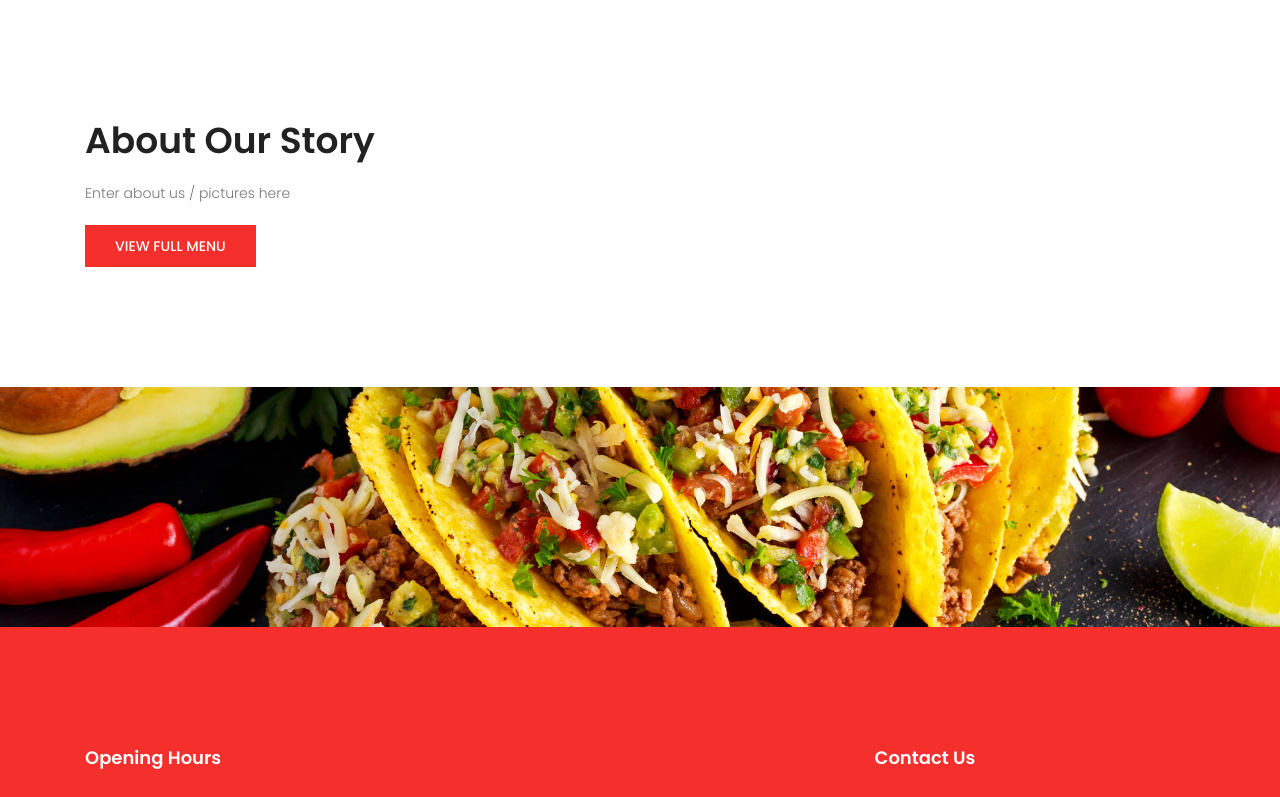
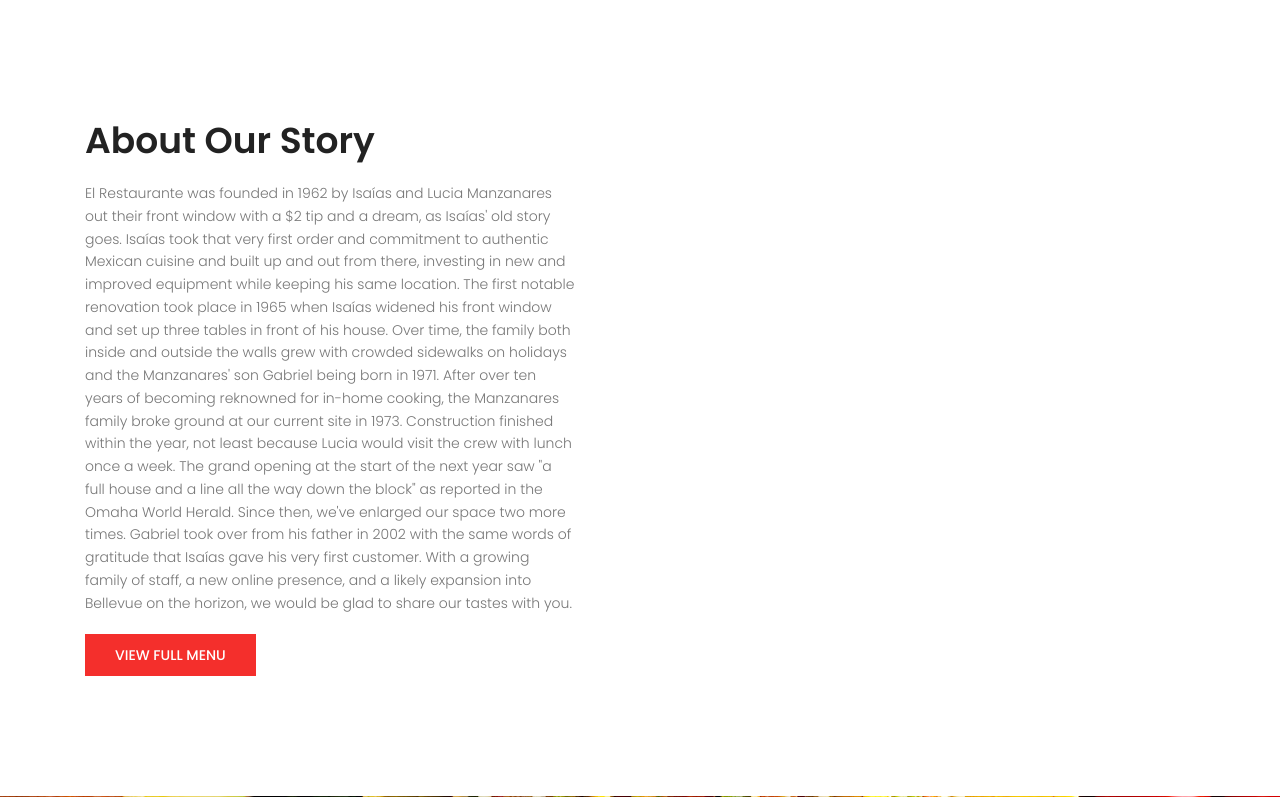
Before and after one commit to JustinRobbins7/DigitalSynergyGP, a Flask app: page /aboutus in a window 1280 px wide. Shown: the part 442-1239 px from the top of the page. Run offline with Flask 2, Linux system fonts and the light colour scheme; some libraries are stand-ins or nearby versions.

Commit message:
Adding 'About Us'

```diff
--- a/WebApp/WebApp/templates/aboutus.html
+++ b/WebApp/WebApp/templates/aboutus.html
@@ -79,7 +79,18 @@
 						<div class="col-lg-6 home-about-left">
 							<h1>About Our Story</h1>
 							<p>
-								Enter about us / pictures here
+								El Restaurante was founded in 1962 by Isaías and Lucia Manzanares out their front window with a $2 tip and a dream, as Isaías' old story goes.
+								Isaías took that very first order and commitment to authentic Mexican cuisine and built up and out from there, investing in new and improved equipment while keeping his same location.
+
+								The first notable renovation took place in 1965 when Isaías widened his front window and set up three tables in front of his house.
+								Over time, the family both inside and outside the walls grew with crowded sidewalks on holidays and the Manzanares' son Gabriel being born in 1971.
+
+								After over ten years of becoming reknowned for in-home cooking, the Manzanares family broke ground at our current site in 1973.
+								Construction finished within the year, not least because Lucia would visit the crew with lunch once a week.
+								The grand opening at the start of the next year saw "a full house and a line all the way down the block" as reported in the Omaha World Herald.
+
+								Since then, we've enlarged our space two more times. Gabriel took over from his father in 2002 with the same words of gratitude that Isaías gave his very first customer.
+								With a growing family of staff, a new online presence, and a likely expansion into Bellevue on the horizon, we would be glad to share our tastes with you.
 							</p>
 							<a href="menu" class="primary-btn">view full menu</a>
 						</div>
```
